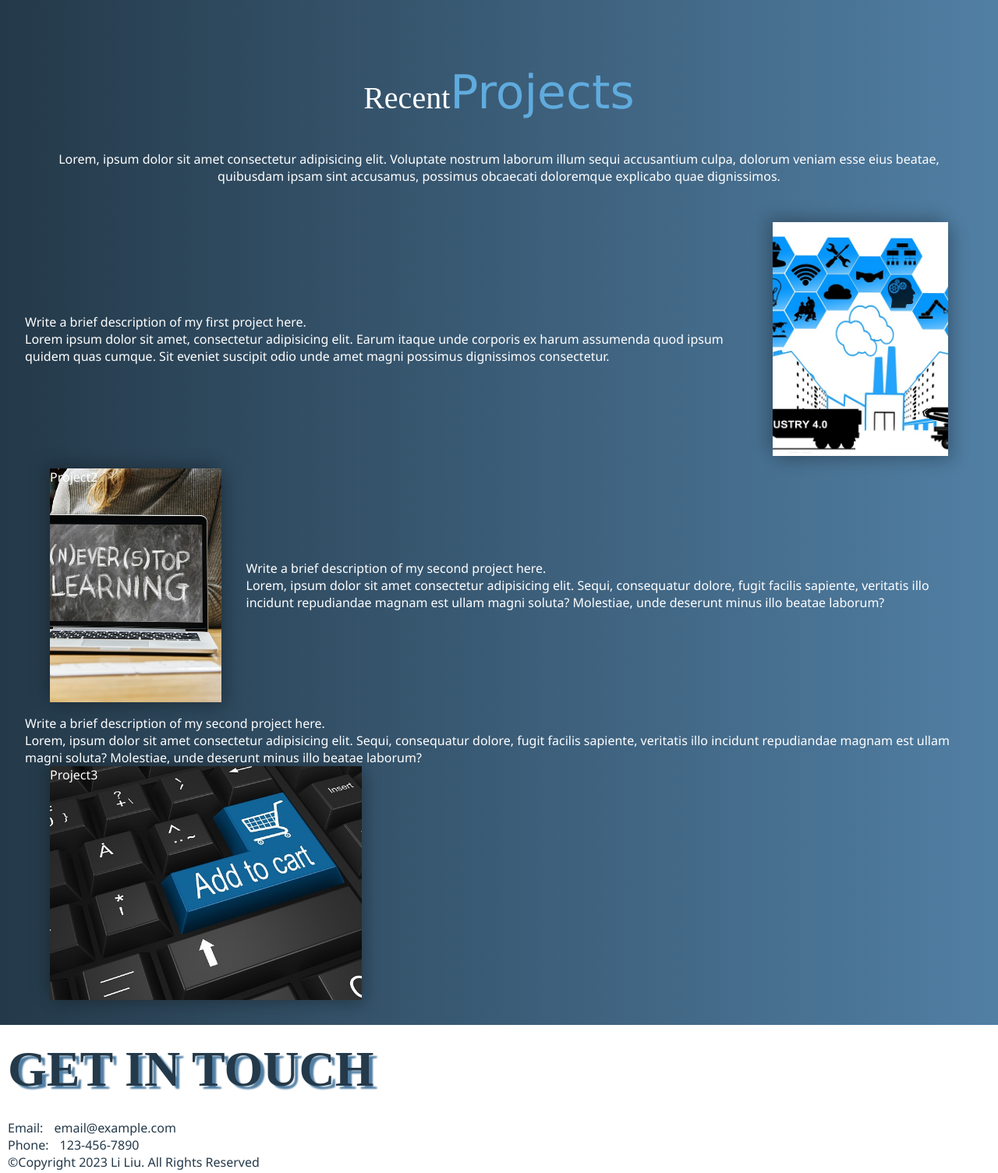
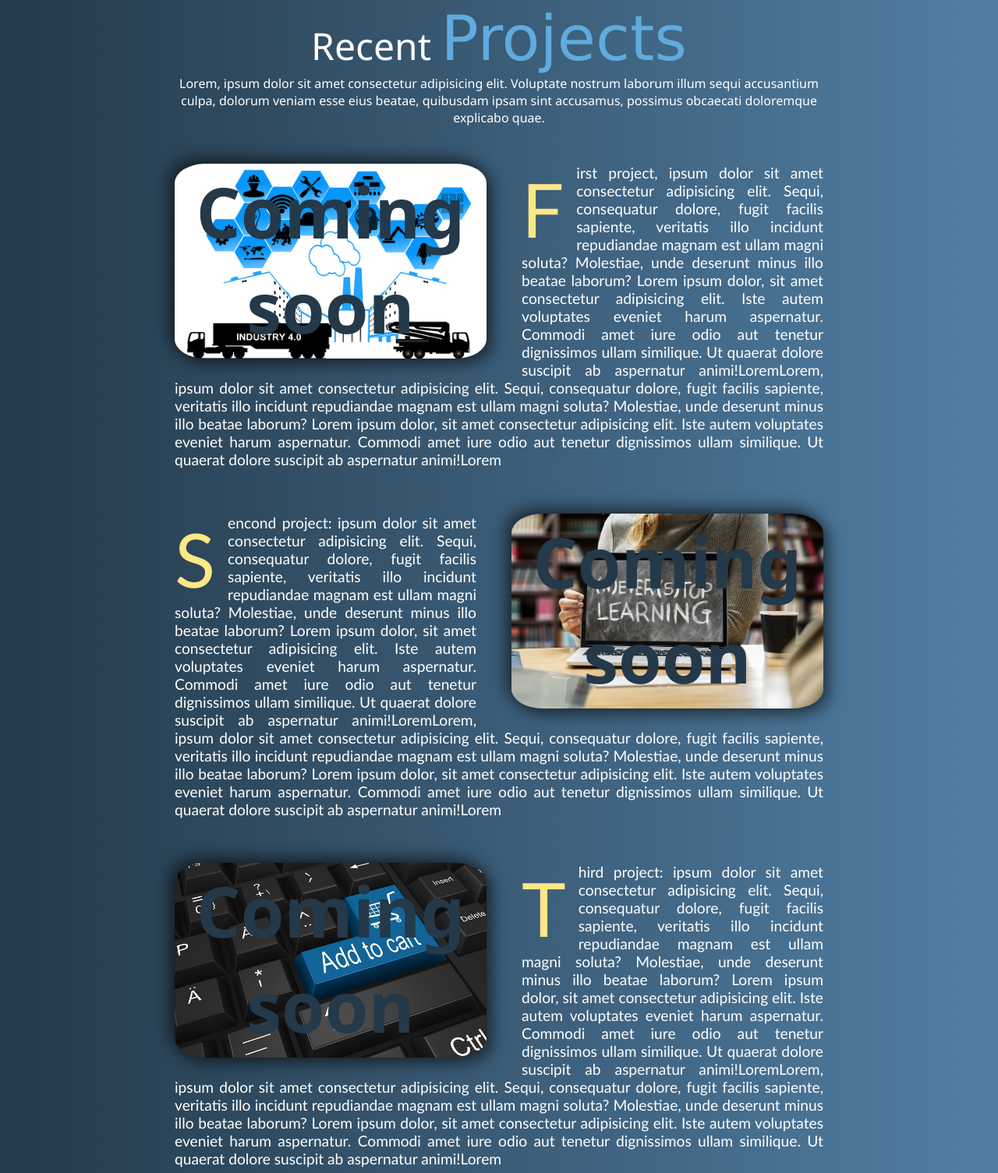
Before and after one commit to lilyliu2021/My_Portfolio, a plain HTML site: page projects.html in a window 1280 px wide. Shown: the part 129-1634 px from the top of the page at 78% size. Drawn offline with Linux system fonts and the light colour scheme.

Commit message:
add float

```diff
--- a/css/style.css
+++ b/css/style.css
@@ -372,22 +372,18 @@ input[type="radio"]:checked {
 /* Project page style */
 .project-container {
 
-    width: 60%;
+    width: 70%;
     margin: auto;
     padding: 2em;
 }
 
-.project-container p {
+.project-title,
+.project-intro {
     text-align: center;
-    margin-bottom: 3em;
 }
 
-.project-img {
-    width: 400px;
-    height: 300px;
-    box-shadow: -7px -7px 20px rgba(0, 0, 0, 0.2), 7px 7px 20px rgba(0, 0, 0, 0.2);
-    margin-left: 2em;
-    margin-right: 2em;
+.project-container p {
+    margin-bottom: 3em;
 }
 
 
@@ -409,12 +405,49 @@ input[type="radio"]:checked {
     background-size: cover;
     background-position: center;
 }
-.float-box{
-    float:right;
+
+.float-img {
+    width: 400px;
+    height: 250px;
+    color: #243949;
+    font-weight: bold;
+    font-size: 3rem;
+    border-radius: 10%;
+    text-align: center;
+    font-size: 90px;
+    box-shadow: -7px -7px 20px rgba(0, 0, 0, 0.5), 7px 7px 20px rgba(0, 0, 0, 0.5);
+    /* padding: 10px; */
+}
+
+.float-left {
+    float: left;
+    margin: 0 45px 20px 0;
+}
+
+.float-right {
+    float: right;
+    margin: 0 0 20px 45px;
+}
+
+.first-paragraph::first-letter {
+    font-size: 6rem;
+    color: #fde786;
+    float: left;
+    margin-right: 1rem;
+}
+
+.first-paragraph {
+    font-family: 'Trebuchet MS', 'Lucida Sans Unicode', 'Lucida Grande', 'Lucida Sans', Arial, sans-serif;
+    font-size: 1.2rem;
+    text-align: justify;
+}
+
+.project-container h1 {
+    font-size: 3rem;
 }
 
 .project-container span {
-    font-size: 1.5em;
+    font-size: 5rem;
     color: #60abde;
     font-family: Verdana, Geneva, Tahoma, sans-serif;
 }
@@ -465,5 +498,14 @@ input[type="radio"]:checked {
             font-size: 50%;
             padding-bottom: 2em;
         }
+
+        .project-title {
+            font-size: 2rem;
+        }
+
+        .float-img {
+            width: 100%;
+            font-size: 3rem;
+        }
     }
 }
--- a/projects.html
+++ b/projects.html
@@ -12,8 +12,10 @@
 <body>
   <header>
     <div class="nav-container">
-      <a href="./index.html" target="_top"><div class="logo-box">L.L
-      </div></a>
+      <a href="./index.html" target="_top">
+        <div class="logo-box">L.L
+        </div>
+      </a>
       <div class="navbar">
         <nav>
           <ul>
@@ -30,42 +32,64 @@
     </div>
   </header>
   <main>
-    <div class="project-container flex-box flex-col">
-      <h1 class="page-h1">Recent<span>Projects</span></h1>
-      <p>Lorem, ipsum dolor sit amet consectetur adipisicing elit. Voluptate nostrum laborum illum sequi accusantium
-        culpa, dolorum veniam esse eius beatae, quibusdam ipsam sint accusamus, possimus obcaecati doloremque explicabo
-        quae dignissimos.</p>
-      <div class="flex-box flex-col">
-        <div class="flex-box flex-row">
-          <div class="project-intro">Write a brief description of my first project here.<br />Lorem ipsum
-            dolor sit amet, consectetur adipisicing elit. Earum itaque unde
-            corporis ex harum assumenda quod ipsum quidem quas cumque. Sit eveniet
-            suscipit odio unde amet magni possimus dignissimos consectetur.
-          </div>
-          <div class="project-img project-img-1">Project1</div>
-        </div>
-        <div class="flex-box flex-row">
-          <div class="project-img project-img-2">Project2</div>
-          <div class="project-intro">
-            Write a brief description of my second project here.<br />Lorem, ipsum
+    <div class="project-container">
+      <h1 class="project-title">Recent <span>Projects</span></h1>
+      <p class="project-intro">Lorem, ipsum dolor sit amet consectetur adipisicing elit. Voluptate nostrum laborum illum
+        sequi accusantium culpa, dolorum veniam esse eius beatae, quibusdam ipsam sint accusamus, possimus obcaecati
+        doloremque explicabo quae.</p>
+      <div class="float-img float-left project-img-1">Coming soon</div>
+      <p class="first-paragraph">First project, ipsum
         dolor sit amet consectetur adipisicing elit. Sequi, consequatur
         dolore, fugit facilis sapiente, veritatis illo incidunt repudiandae
         magnam est ullam magni soluta? Molestiae, unde deserunt minus illo
         beatae laborum?
-          </div>
-        </div>
-        <div class="float-box">
-          <div class="project-intro">
-            Write a brief description of my second project here.<br />Lorem, ipsum
+        Lorem ipsum dolor, sit amet consectetur adipisicing elit. Iste autem voluptates eveniet harum aspernatur.
+        Commodi amet iure odio aut tenetur dignissimos ullam similique. Ut quaerat dolore suscipit ab aspernatur
+        animi!LoremLorem, ipsum
         dolor sit amet consectetur adipisicing elit. Sequi, consequatur
         dolore, fugit facilis sapiente, veritatis illo incidunt repudiandae
         magnam est ullam magni soluta? Molestiae, unde deserunt minus illo
         beatae laborum?
+        Lorem ipsum dolor, sit amet consectetur adipisicing elit. Iste autem voluptates eveniet harum aspernatur.
+        Commodi amet iure odio aut tenetur dignissimos ullam similique. Ut quaerat dolore suscipit ab aspernatur
+        animi!Lorem</p>
+
+      <div class="float-img float-right project-img-2">Coming soon</div>
+      <p class="first-paragraph">Sencond project: ipsum
+        dolor sit amet consectetur adipisicing elit. Sequi, consequatur
+        dolore, fugit facilis sapiente, veritatis illo incidunt repudiandae
+        magnam est ullam magni soluta? Molestiae, unde deserunt minus illo
+        beatae laborum?
+        Lorem ipsum dolor, sit amet consectetur adipisicing elit. Iste autem voluptates eveniet harum aspernatur.
+        Commodi amet iure odio aut tenetur dignissimos ullam similique. Ut quaerat dolore suscipit ab aspernatur
+        animi!LoremLorem, ipsum
+        dolor sit amet consectetur adipisicing elit. Sequi, consequatur
+        dolore, fugit facilis sapiente, veritatis illo incidunt repudiandae
+        magnam est ullam magni soluta? Molestiae, unde deserunt minus illo
+        beatae laborum?
+        Lorem ipsum dolor, sit amet consectetur adipisicing elit. Iste autem voluptates eveniet harum aspernatur.
+        Commodi amet iure odio aut tenetur dignissimos ullam similique. Ut quaerat dolore suscipit ab aspernatur
+        animi!Lorem</p>
+
+      <div class="float-img float-left project-img-3">Coming soon</div>
+      <p class="first-paragraph">Third project: ipsum
+        dolor sit amet consectetur adipisicing elit. Sequi, consequatur
+        dolore, fugit facilis sapiente, veritatis illo incidunt repudiandae
+        magnam est ullam magni soluta? Molestiae, unde deserunt minus illo
+        beatae laborum?
+        Lorem ipsum dolor, sit amet consectetur adipisicing elit. Iste autem voluptates eveniet harum aspernatur.
+        Commodi amet iure odio aut tenetur dignissimos ullam similique. Ut quaerat dolore suscipit ab aspernatur
+        animi!LoremLorem, ipsum
+        dolor sit amet consectetur adipisicing elit. Sequi, consequatur
+        dolore, fugit facilis sapiente, veritatis illo incidunt repudiandae
+        magnam est ullam magni soluta? Molestiae, unde deserunt minus illo
+        beatae laborum?
+        Lorem ipsum dolor, sit amet consectetur adipisicing elit. Iste autem voluptates eveniet harum aspernatur.
+        Commodi amet iure odio aut tenetur dignissimos ullam similique. Ut quaerat dolore suscipit ab aspernatur
+        animi!Lorem</p>
+
     </div>
-          <div class="project-img project-img-3">Project3</div>
-        </div>
-      </div>
-    </div>
+
   </main>
   <footer>
     <div class="about-title h2">GET IN TOUCH</div>
```
Lines whose indentation alone changed are shown as unchanged.
